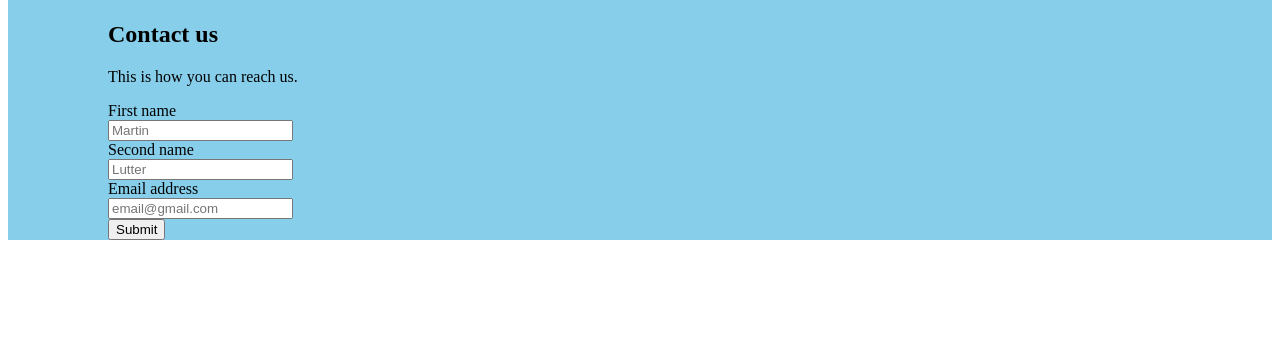
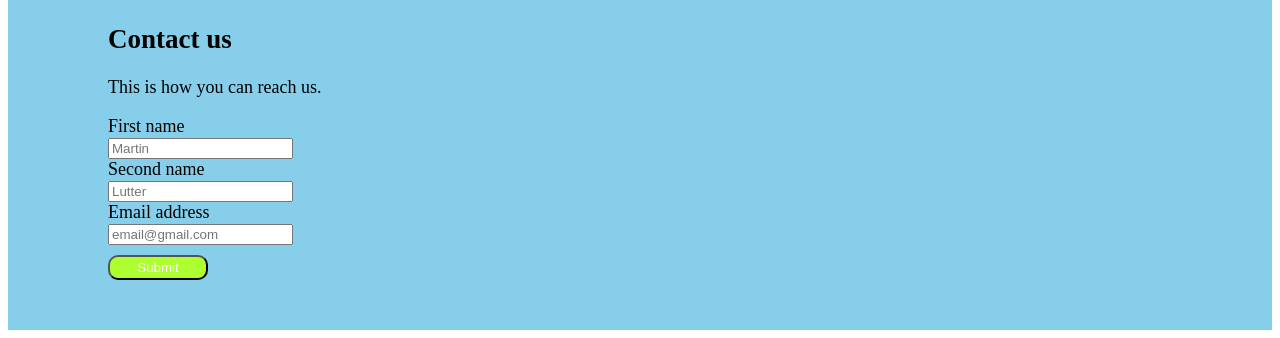
Before and after one commit to Kips-alih/Island-Resort-Website, a plain HTML site: page index.html in a window 1280 px wide. Shown: the part 4168-4506 px from the top of the page. Before the commit the page ends 4416 px from the top, so only its background shows below. Drawn offline with Linux system fonts and the light colour scheme.

Commit message:
Add css comments,add styling to the contact section and the submit button

```diff
--- a/css/style.css
+++ b/css/style.css
@@ -1,3 +1,4 @@
+/*styling the navbar*/
 .navbar{
   background-color: cyan;
 }
@@ -10,6 +11,7 @@ text-decoration: none;
 text-align: center;
 line-height: 40px;
 }
+/*styling the container*/
 .container{
   background-color: skyblue;
   padding-left: 100px;
@@ -18,12 +20,29 @@ h1{
   color: blue;
   text-align: center;
 }
+/*styling the p in the div with class name intro*/
 .intro p{
   text-align: center;
   font-style: italic;
   font-weight: bold;
 }
+/*styling the images*/
 img{
   width: 500px;
   height: 500px;
 }
+/*styling the contact section*/
+.contact{
+  padding-bottom: 50px;
+  font-style: normal;
+  font-size: large;
+}
+/*styling the submit button*/
+.button{
+background-color: greenyellow;
+color: white;
+width: 100px;
+height: 25px;
+margin-top: 10px;
+border-radius: 10px;
+}
--- a/index.html
+++ b/index.html
@@ -71,7 +71,7 @@
     <input type="text" placeholder="Lutter"><br>
     <label for="email">Email address</label><br>
     <input type="text" placeholder="email@gmail.com"><br>
-    <input type="submit" value="Submit">
+    <input class ="button" type="submit" value="Submit">
   </form>
   <!--End of contact us -->
 </div>
```
